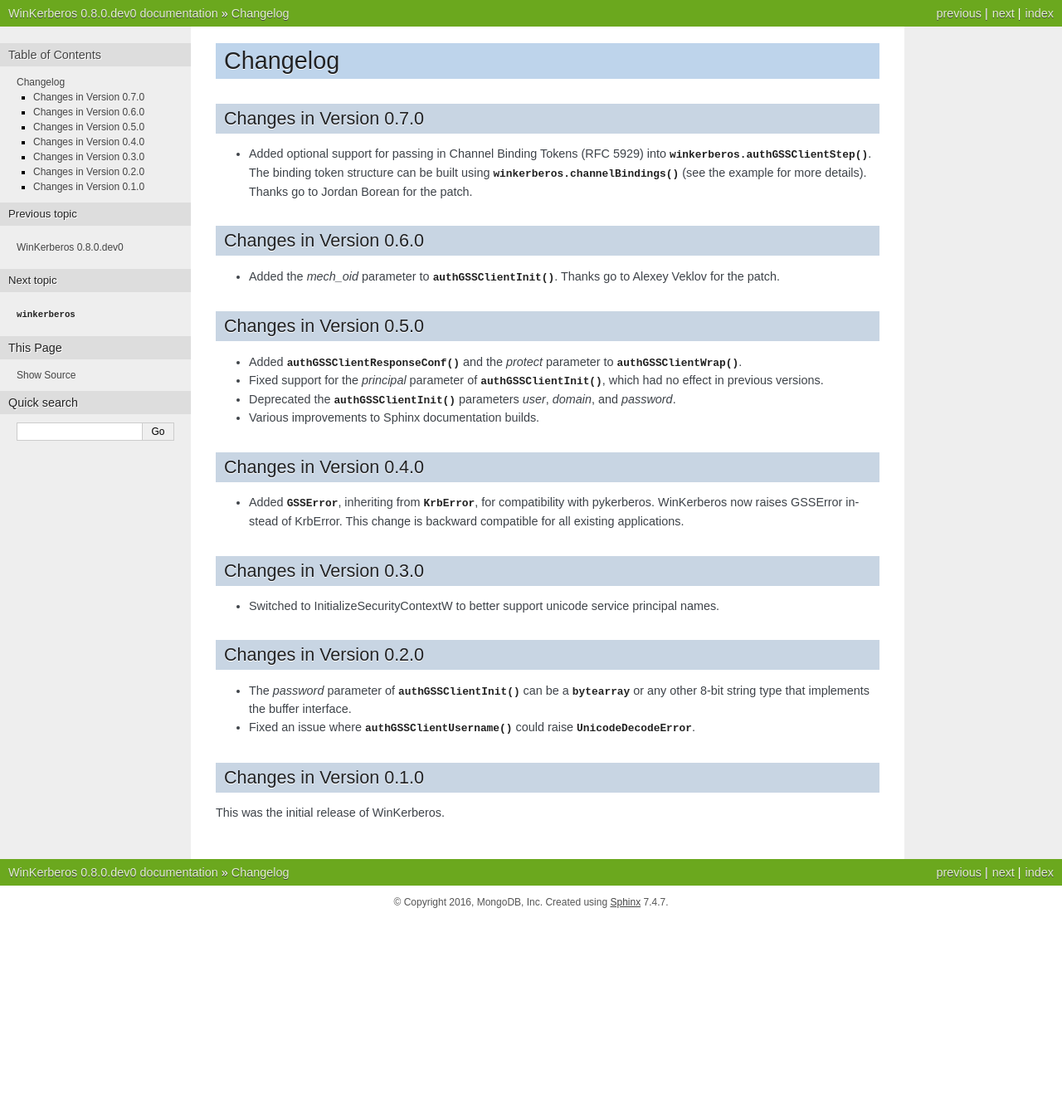
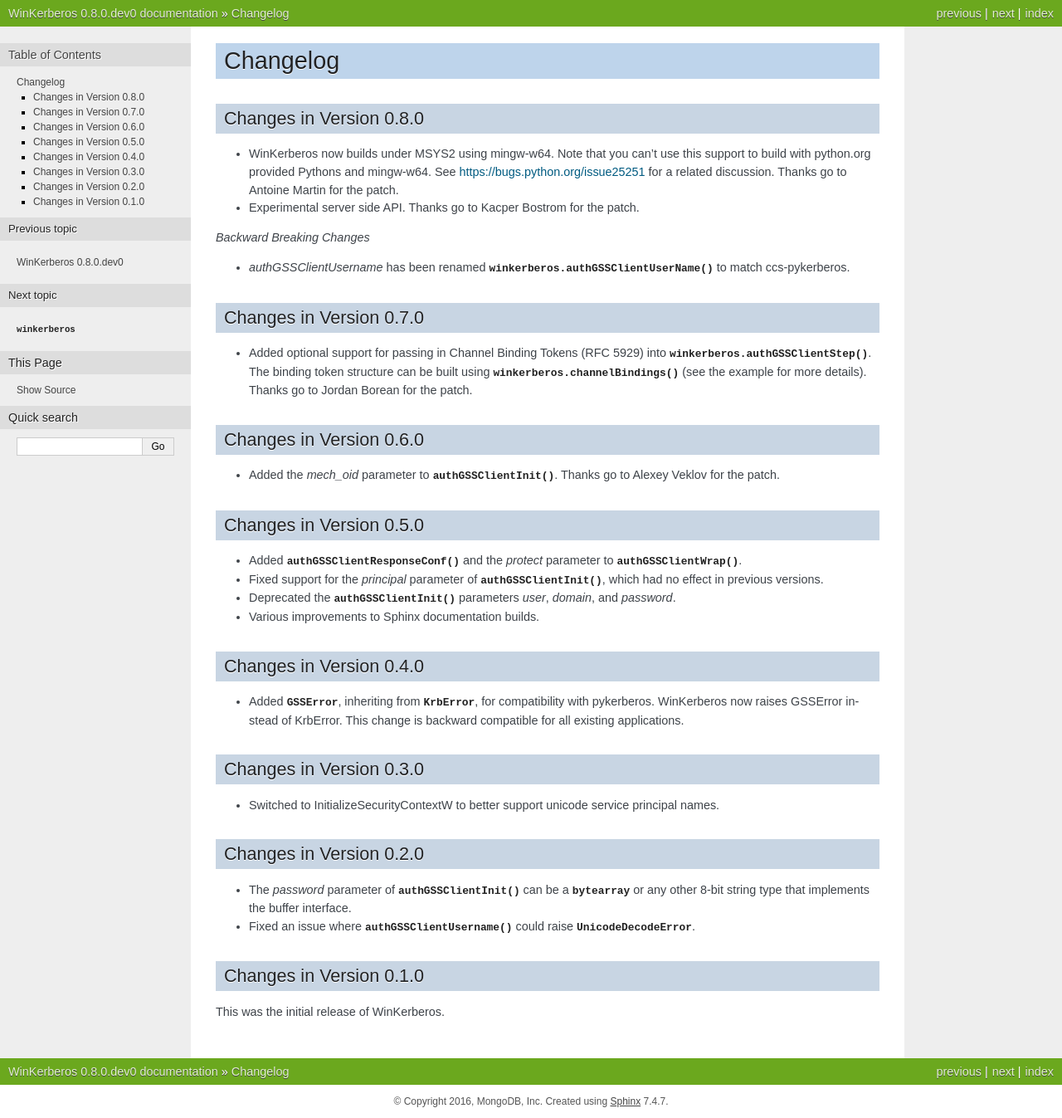
Before and after one commit to mongodb/winkerberos, a Sphinx documentation site: the page built from doc/changelog.rst, in a window 1280 px wide. Shown: the whole page at 83% size. Built offline with Sphinx 7.4.7, drawn with Linux system fonts in a browser that asks for light colours; the version number is read from the project's files by our own code; before the commit the page ends 1107 px from its top, so only the background shows below that.

Commit message:
Changelog for 0.8.0 so far

```diff
--- a/doc/changelog.rst
+++ b/doc/changelog.rst
@@ -1,5 +1,19 @@
 Changelog
 =========
+
+Changes in Version 0.8.0
+------------------------
+
+- WinKerberos now builds under MSYS2 using mingw-w64. Note
+  that you can't use this support to build with python.org
+  provided Pythons and mingw-w64. See `<https://bugs.python.org/issue25251>`_
+  for a related discussion. Thanks go to Antoine Martin for the patch.
+- Experimental server side API. Thanks go to Kacper Bostrom for the patch.
+
+*Backward Breaking Changes*
+
+- `authGSSClientUsername` has been renamed
+  :func:`winkerberos.authGSSClientUserName` to match ccs-pykerberos.
 
 Changes in Version 0.7.0
 ------------------------
--- a/doc/winkerberos.rst
+++ b/doc/winkerberos.rst
@@ -8,7 +8,7 @@
    .. autofunction:: authGSSClientStep
    .. autofunction:: authGSSClientResponse
    .. autofunction:: authGSSClientResponseConf
-   .. autofunction:: authGSSClientUsername
+   .. autofunction:: authGSSClientUserName
    .. autofunction:: authGSSClientUnwrap
    .. autofunction:: authGSSClientWrap
    .. autofunction:: authGSSClientClean
```
